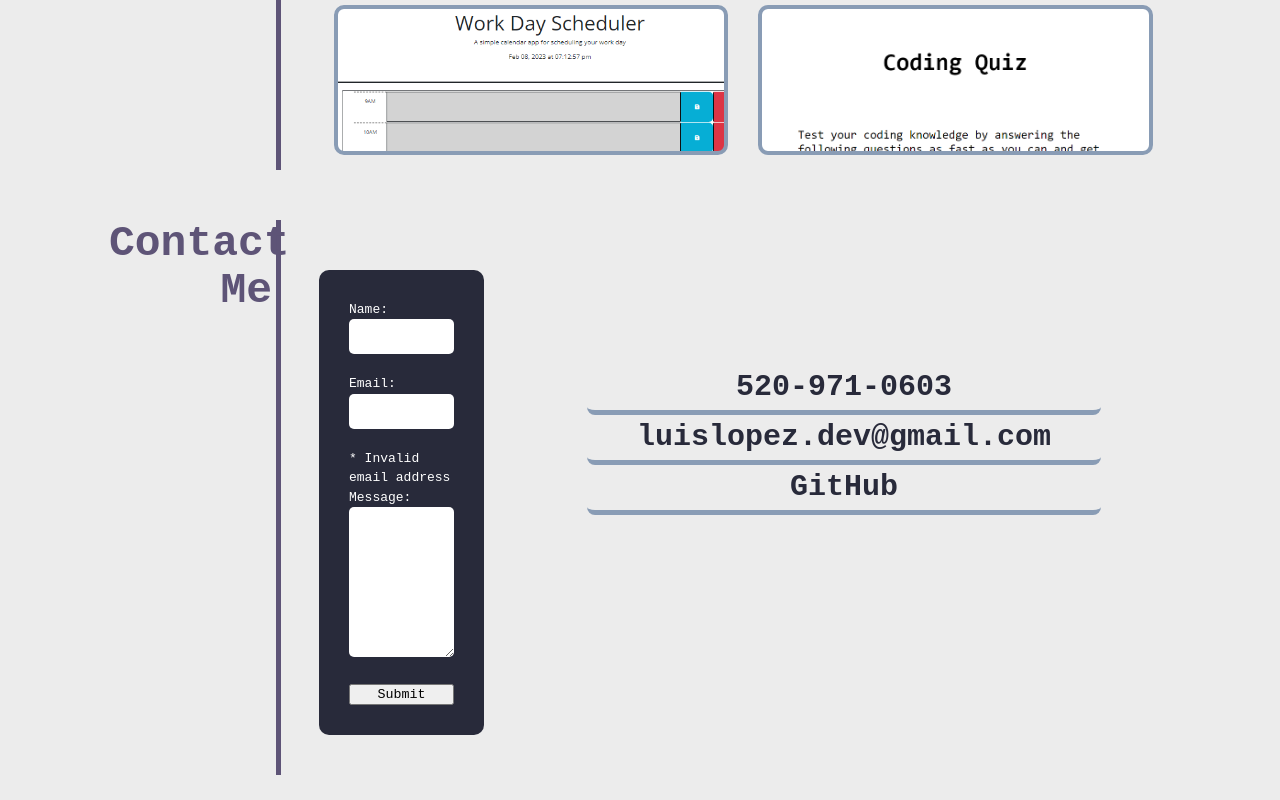
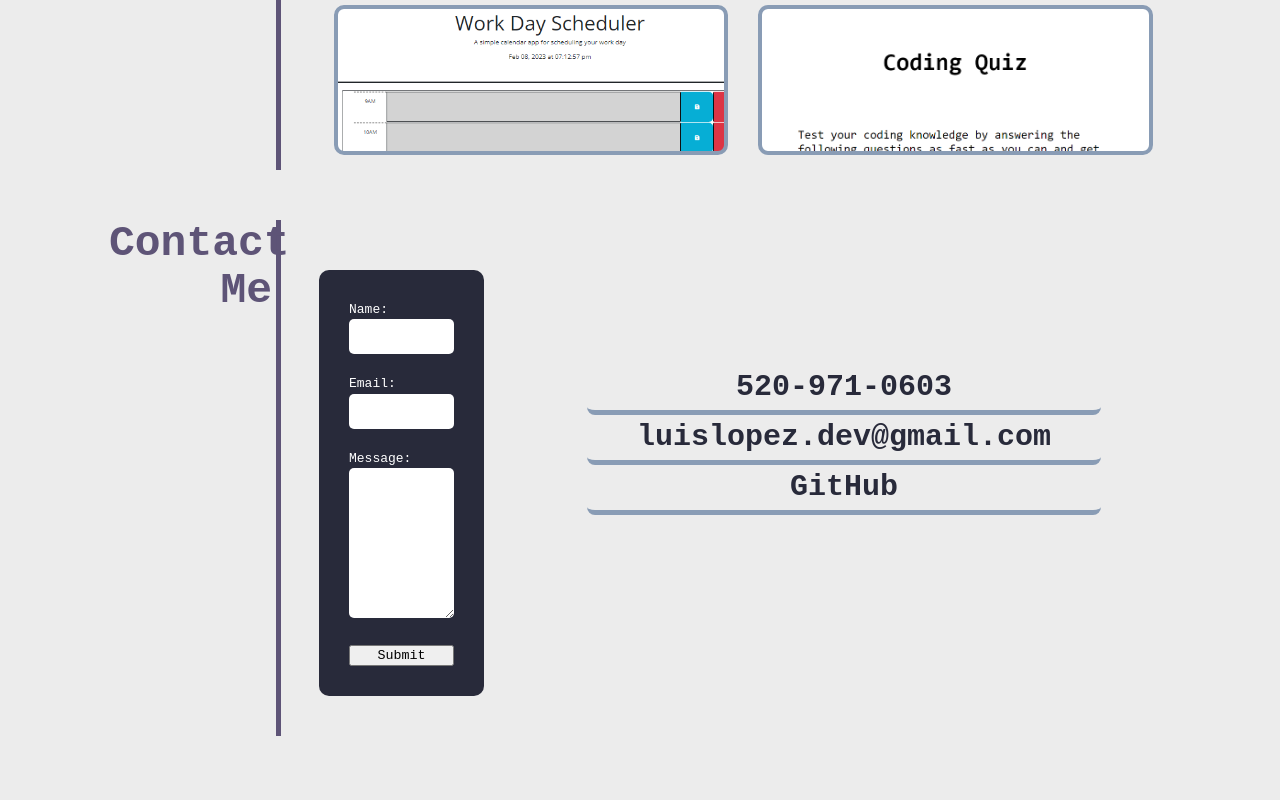
Before and after one commit to LL8719/portfolio-deploy, a React (Create React App) app: page / in a window 1280 px wide. Shown: the part 1177-1977 px from the top of the page. After the commit the page ends 1938 px from the top, so only its background shows below. Built offline with nearby package versions, Linux system fonts and the light colour scheme.

Commit message:
fixed email validation on contact form

```diff
--- a/src/components/Footer.js
+++ b/src/components/Footer.js
@@ -15,7 +15,7 @@ export const Footer = () => {
 
 	const handleEmailChange = (event) => {
 		setEmail(event.target.value);
-		setIsEmailValid(event.target.validity.valid);
+		setIsEmailValid(event.target.value === '' || event.target.validity.valid);
 	};
 
 	const handleMessageChange = (event) => {
@@ -43,9 +43,7 @@ export const Footer = () => {
 				<label>
 					Email:
 					<input type="email" value={email} onChange={handleEmailChange} />
-					{!isEmailValid && (
-						<span className="required">* Invalid email address</span>
-					)}
+					{!isEmailValid && <span className="required"></span>}
 				</label>
 				<label>
 					Message:
```
